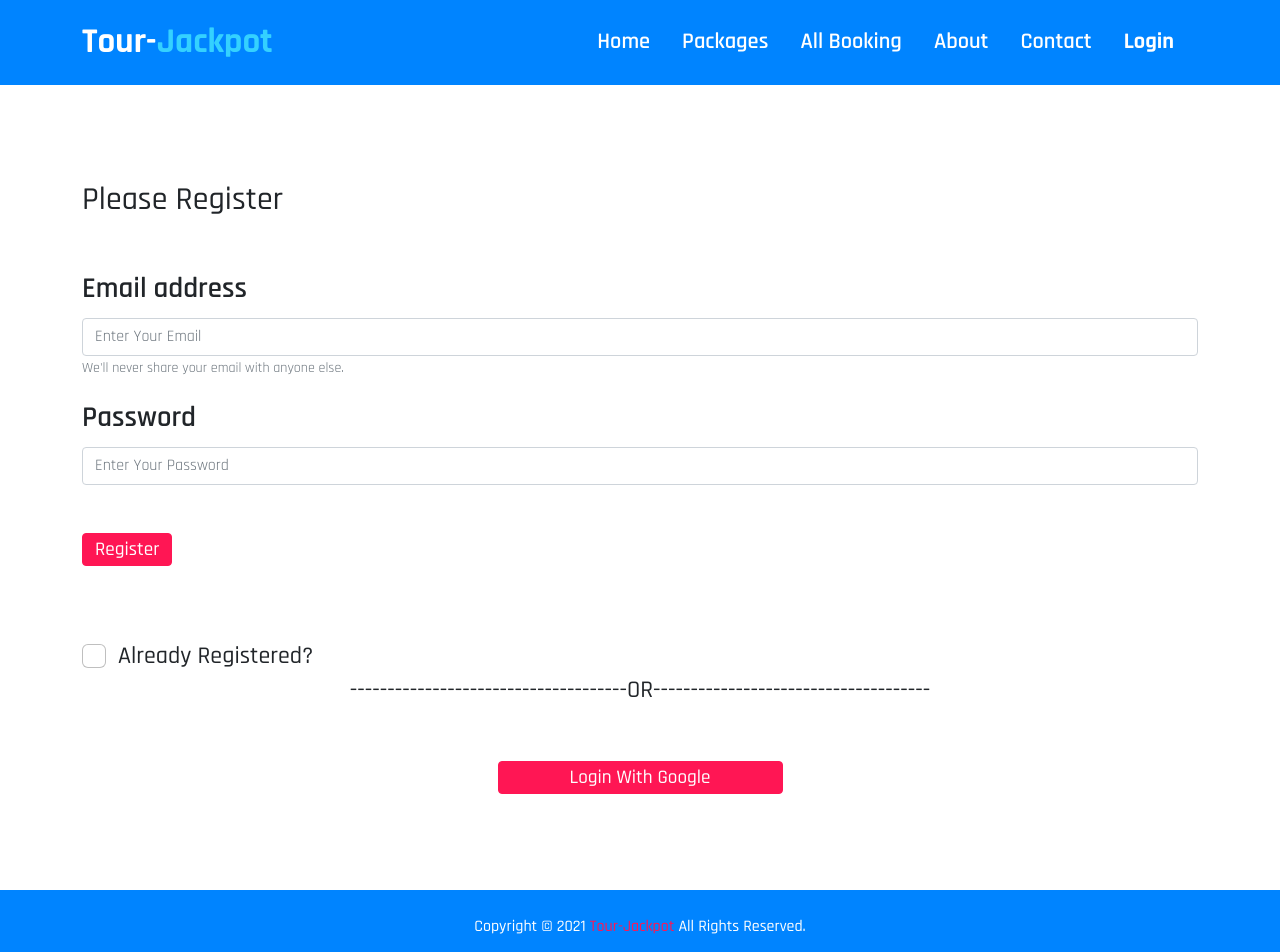
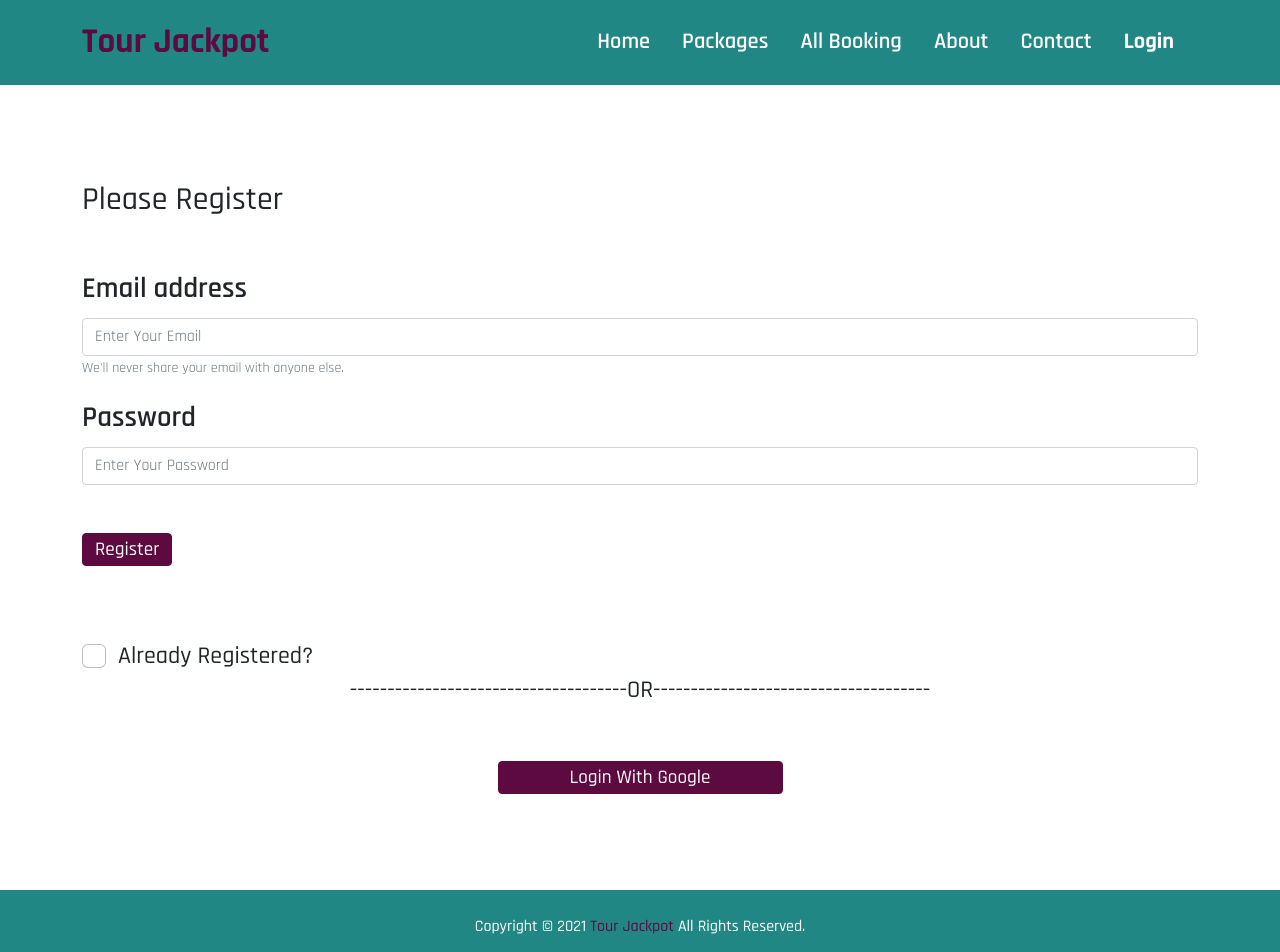
Before and after one commit to ohidurgclan/tour-jackpot-client, a React (Create React App) app: page /login in a window 1280 px wide. Shown: the top 952 px of the page. Built offline with nearby package versions, Linux system fonts and the light colour scheme; no server answers.

Commit message:
logo color

```diff
--- a/src/App.css
+++ b/src/App.css
@@ -12,8 +12,8 @@
   font-size: 1.2rem;
   border-radius: 0.25rem;
   color: #fff;
-  background-color: #ff1654;
-  border-color: #ff1654;
+  background-color: #5c0a3f;
+  border-color: #5c0a3f;
   position: relative;
 }
 @keyframes App-logo-spin {
--- a/src/components/About/About.css
+++ b/src/components/About/About.css
@@ -5,7 +5,7 @@
 }
 .offer-area h2,
 h3 {
-  color: #ff1654;
+  color: #5c0a3f;
 }
 .offer-area {
   font-size: 18px;
@@ -18,7 +18,7 @@ h3 {
 }
 .info h4 {
   font-weight: 700;
-  color: #ff1654;
+  color: #5c0a3f;
 }
 .info p {
   font-size: 18px;
--- a/src/components/AllBooking/AllBooking.css
+++ b/src/components/AllBooking/AllBooking.css
@@ -4,7 +4,7 @@
 }
 .mt-5rem h2 {
   margin-bottom: 2rem;
-  color: #ff1654;
+  color: #5c0a3f;
   font-weight: 700;
 }
 .booking-table {
--- a/src/components/Contact/Contact.css
+++ b/src/components/Contact/Contact.css
@@ -7,8 +7,8 @@
   font-weight: 700;
 }
 .btn-primary {
-  background-color: #ff1654;
-  border-color: #ff1654;
+  background-color: #5c0a3f;
+  border-color: #5c0a3f;
 }
 .contact-h2 {
   color: #071836;
--- a/src/components/Home/Home.css
+++ b/src/components/Home/Home.css
@@ -1,4 +1,4 @@
 .home-h2 {
-  color: #0084ff;
+  color: #218784;
   font-size: 2.5rem;
 }
--- a/src/components/Notfound/Notfound.css
+++ b/src/components/Notfound/Notfound.css
@@ -40,7 +40,7 @@
   font-size: 14px;
   text-decoration: none;
   text-transform: uppercase;
-  background: #ff1654;
+  background: #5c0a3f;
   display: inline-block;
   padding: 16px 38px;
   border: 2px solid transparent;
--- a/src/components/Shared/Footer/Footer.css
+++ b/src/components/Shared/Footer/Footer.css
@@ -1,6 +1,6 @@
 .footer-item {
   height: 80px;
-  background-color: #0084ff;
+  background-color: #218784;
   color: #fff;
   display: flex;
   justify-content: center;
@@ -11,5 +11,5 @@
   font-size: 1rem;
 }
 .footer-txt {
-  color: #ff1654;
+  color: #5c0a3f;
 }
--- a/src/components/Shared/Footer/Footer.js
+++ b/src/components/Shared/Footer/Footer.js
@@ -4,7 +4,7 @@ const Footer = () => {
     return (
         <div>
             <footer className="footer-item">
-                <h5>Copyright &copy; 2021  <span className="footer-txt"> Tour-Jackpot</span> All Rights Reserved.</h5>
+                <h5>Copyright &copy; 2021  <span className="footer-txt"> Tour Jackpot</span> All Rights Reserved.</h5>
             </footer >
         </div>
     );
--- a/src/components/Shared/Header/Header.css
+++ b/src/components/Shared/Header/Header.css
@@ -1,16 +1,12 @@
 .header-section {
-  background-color: #0084ff;
+  background-color: #218784;
   color: #fff;
 }
-
 .logo {
-  color: #fff;
+  color: #5c0a3f;
   font-weight: 700;
   font-size: 35px;
   text-decoration: none;
-}
-.logo span {
-  color: #34d1ff;
 }
 .nav-bar {
   text-decoration: none;
--- a/src/components/Shared/Header/Header.js
+++ b/src/components/Shared/Header/Header.js
@@ -2,6 +2,7 @@ import React from 'react';
 import { Button, Container, Nav, Navbar } from 'react-bootstrap';
 import { NavLink } from 'react-router-dom';
 import useAuth from '../../../hooks/useAuth';
+import logo from '../../../images/tour-jackpot.png';
 import './Header.css';
 
 const Header = () => {
@@ -10,7 +11,7 @@ const Header = () => {
       <>
         <Navbar className="header-section" collapseOnSelect expand="lg">
           <Container>
-            <Navbar className="logo" as={NavLink} to="/">Tour-<span>Jackpot</span></Navbar>
+            <Navbar className="logo" as={NavLink} to="/">Tour Jackpot</Navbar>
             <Navbar.Toggle />
             <Navbar.Collapse className="justify-content-end nav-bar">
               <Nav.Link as={NavLink} to="/home" activeStyle={{ fontWeight: "bold", color: "#34d1ff" }}>Home</Nav.Link>
--- a/src/components/Subitem/Feedslider/Feedslider.css
+++ b/src/components/Subitem/Feedslider/Feedslider.css
@@ -7,7 +7,7 @@
   margin-top: -1rem;
 }
 .feed-bg h5 {
-  color: #ff1654;
+  color: #5c0a3f;
   font-weight: 700;
   margin-top: 2rem;
 }
@@ -23,14 +23,14 @@
 }
 .fs-img {
   border-radius: 50%;
-  border: 6px solid #0084ff;
+  border: 6px solid #218784;
   margin-top: -5rem;
 }
 .feed-bg p {
-  color: #0084ff;
+  color: #218784;
   font-weight: 600;
   margin-top: 1.5rem;
 }
 .carousel-indicators button {
-  background-color: #ff1654 !important;
+  background-color: #5c0a3f !important;
 }
--- a/src/components/Subitem/Teamslider/Teamslider.css
+++ b/src/components/Subitem/Teamslider/Teamslider.css
@@ -6,7 +6,7 @@
   height: 15rem;
   width: 15rem;
   border-radius: 50%;
-  border: 7px solid #0084ff;
+  border: 7px solid #218784;
 }
 .team-slider {
   display: flex;
@@ -14,10 +14,10 @@
   justify-content: space-between;
 }
 .team-slider h3 {
-  color: #0084ff;
+  color: #218784;
 }
 .team-slider h5 {
-  color: #ff1654;
+  color: #5c0a3f;
 }
 .slick-track {
   position: relative;
```
Also changed, not shown: src/images/tour-jackpot.png (added).
